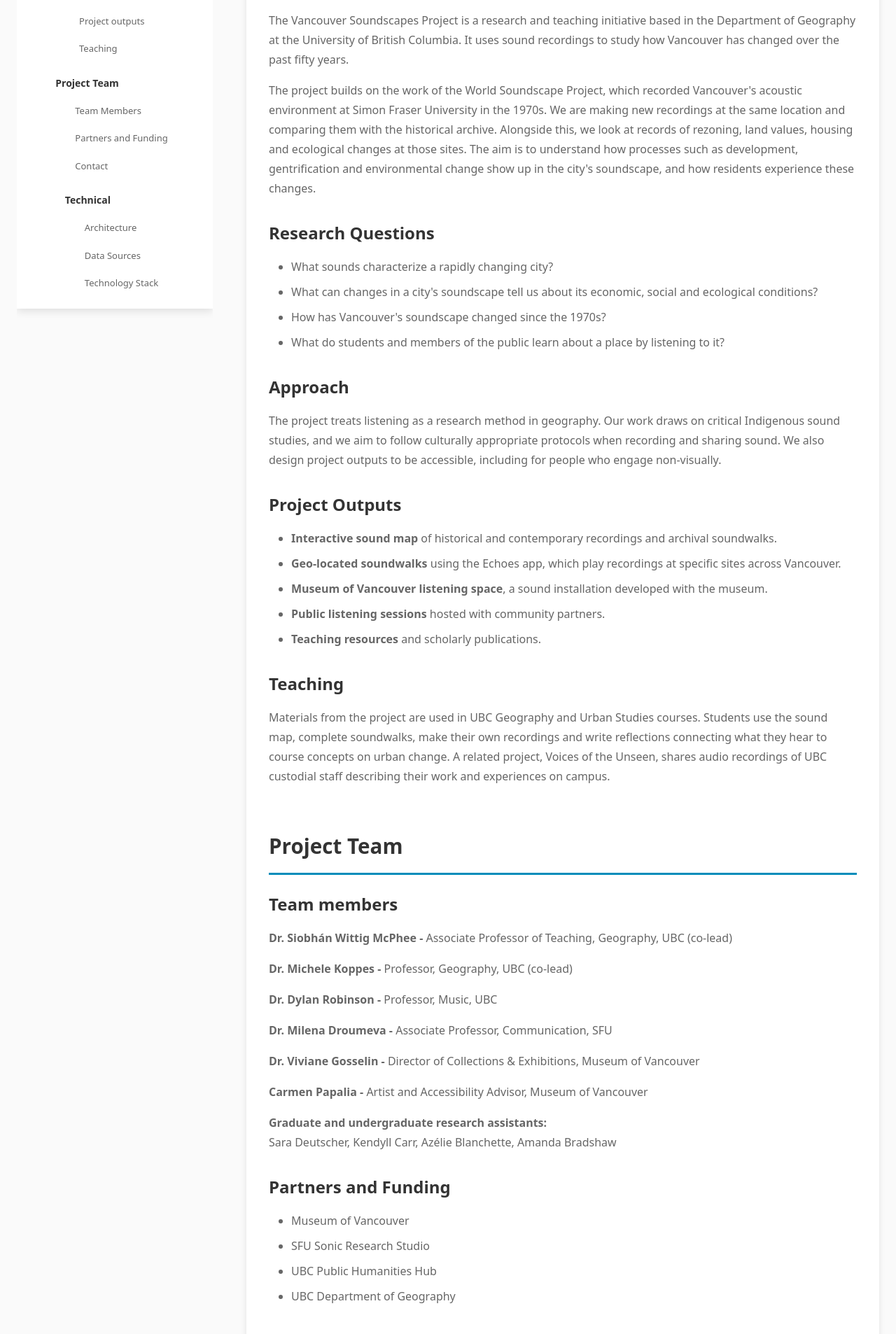
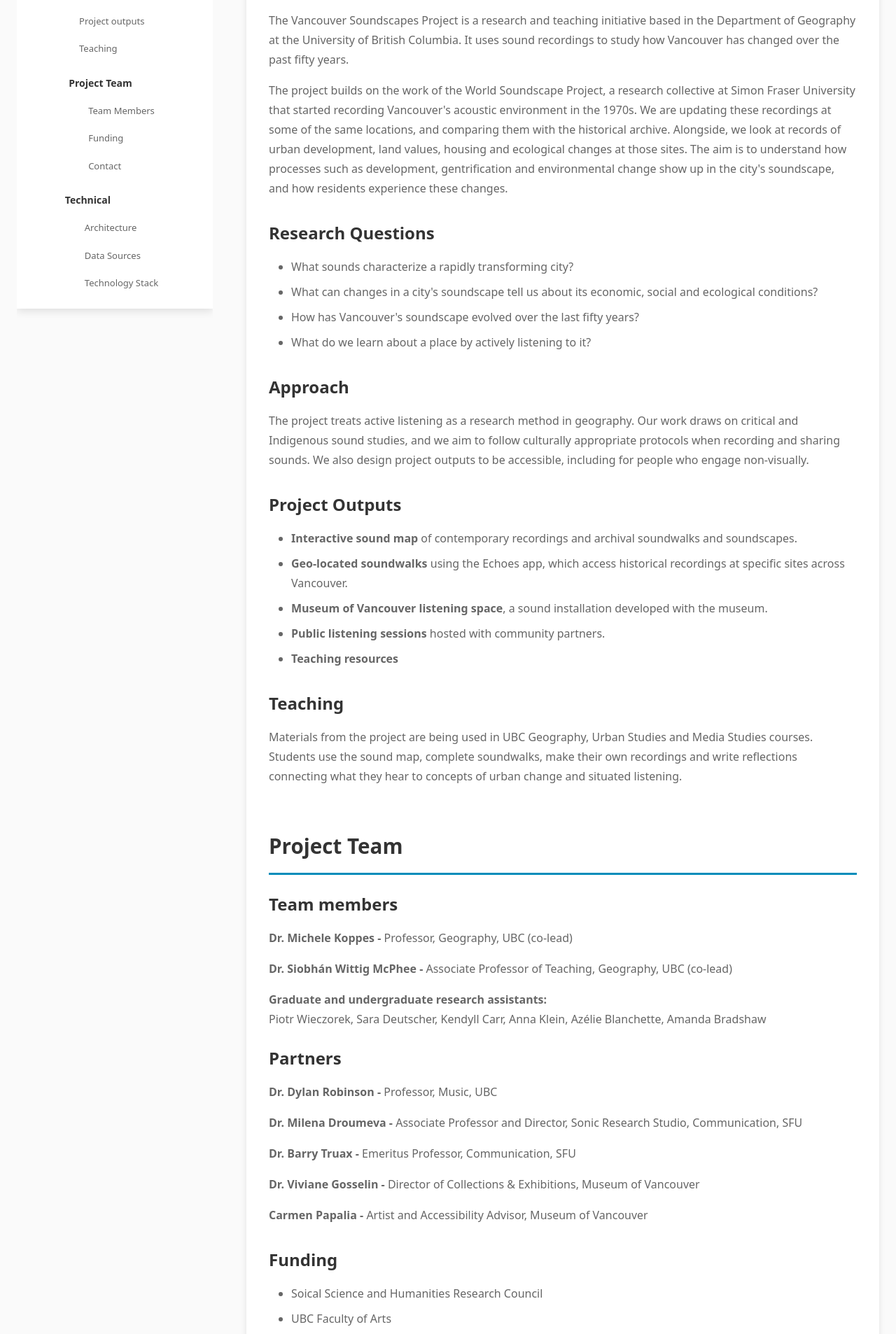
Before and after one commit to saradeutscher/vancouver-soundscapes, a React (Vite) app: page /about in a window 1280 px wide. Shown: the part 605-2511 px from the top of the page at 70% size. Built offline with nearby package versions, Linux system fonts and the light colour scheme; no server answers.

Commit message:
updates to About page

```diff
--- a/src/pages/About.tsx
+++ b/src/pages/About.tsx
@@ -20,7 +20,7 @@ const ABOUT_SECTIONS = [
     title: 'Project Team',
     subsections: [
       { id: 'team-members', title: 'Team Members' },
-      { id: 'funding', title: 'Partners and Funding' },
+      { id: 'funding', title: 'Funding' },
       { id: 'contact', title: 'Contact' },
     ],
   },
@@ -133,28 +133,26 @@ const MainContent: React.FC = () => {
             to study how Vancouver has changed over the past fifty years.
           </p>
           <p>
-            The project builds on the work of the World Soundscape Project, which recorded
-            Vancouver's acoustic environment at Simon Fraser University in the 1970s. We are making
-            new recordings at the same location and comparing them with the historical archive.
-            Alongside this, we look at records of rezoning, land values, housing and ecological
-            changes at those sites. The aim is to understand how processes such as development,
-            gentrification and environmental change show up in the city's soundscape, and how
-            residents experience these changes.
+            The project builds on the work of the World Soundscape Project, a research collective at
+            Simon Fraser University that started recording Vancouver's acoustic environment in the
+            1970s. We are updating these recordings at some of the same locations, and comparing
+            them with the historical archive. Alongside, we look at records of urban development,
+            land values, housing and ecological changes at those sites. The aim is to understand how
+            processes such as development, gentrification and environmental change show up in the
+            city's soundscape, and how residents experience these changes.
           </p>
         </div>
 
         <div id="questions" className="about-subsection">
           <h3>Research Questions</h3>
           <ul>
-            <li>What sounds characterize a rapidly changing city?</li>
+            <li>What sounds characterize a rapidly transforming city?</li>
             <li>
               What can changes in a city's soundscape tell us about its economic, social and
               ecological conditions?
             </li>
-            <li>How has Vancouver's soundscape changed since the 1970s?</li>
-            <li>
-              What do students and members of the public learn about a place by listening to it?
-            </li>
+            <li>How has Vancouver's soundscape evolved over the last fifty years?</li>
+            <li>What do we learn about a place by actively listening to it?</li>
           </ul>
           {/*
           <p>
@@ -183,10 +181,10 @@ const MainContent: React.FC = () => {
         <div id="approach" className="about-subsection">
           <h3>Approach</h3>
           <p>
-            The project treats listening as a research method in geography. Our work draws on
-            critical Indigenous sound studies, and we aim to follow culturally appropriate protocols
-            when recording and sharing sound. We also design project outputs to be accessible,
-            including for people who engage non-visually.
+            The project treats active listening as a research method in geography. Our work draws on
+            critical and Indigenous sound studies, and we aim to follow culturally appropriate
+            protocols when recording and sharing sounds. We also design project outputs to be
+            accessible, including for people who engage non-visually.
           </p>
         </div>
 
@@ -194,12 +192,12 @@ const MainContent: React.FC = () => {
           <h3>Project Outputs</h3>
           <ul>
             <li>
-              <strong>Interactive sound map</strong> of historical and contemporary recordings and
-              archival soundwalks.
+              <strong>Interactive sound map</strong> of contemporary recordings and archival
+              soundwalks and soundscapes.
             </li>
             <li>
-              <strong>Geo-located soundwalks</strong> using the Echoes app, which play recordings at
-              specific sites across Vancouver.
+              <strong>Geo-located soundwalks</strong> using the Echoes app, which access historical
+              recordings at specific sites across Vancouver.
             </li>
             <li>
               <strong>Museum of Vancouver listening space</strong>, a sound installation developed
@@ -209,7 +207,7 @@ const MainContent: React.FC = () => {
               <strong>Public listening sessions</strong> hosted with community partners.
             </li>
             <li>
-              <strong>Teaching resources</strong> and scholarly publications.
+              <strong>Teaching resources</strong>
             </li>
           </ul>
         </div>
@@ -217,11 +215,10 @@ const MainContent: React.FC = () => {
         <div id="teaching" className="about-subsection">
           <h3>Teaching</h3>
           <p>
-            Materials from the project are used in UBC Geography and Urban Studies courses. Students
-            use the sound map, complete soundwalks, make their own recordings and write reflections
-            connecting what they hear to course concepts on urban change. A related project, Voices
-            of the Unseen, shares audio recordings of UBC custodial staff describing their work and
-            experiences on campus.
+            Materials from the project are being used in UBC Geography, Urban Studies and Media
+            Studies courses. Students use the sound map, complete soundwalks, make their own
+            recordings and write reflections connecting what they hear to concepts of urban change
+            and situated listening.
           </p>
         </div>
       </section>
@@ -233,20 +230,30 @@ const MainContent: React.FC = () => {
         <div id="team-members" className="about-subsection">
           <h3>Team members</h3>
           <p>
+            <strong>Dr. Michele Koppes - </strong>
+            Professor, Geography, UBC (co-lead)
+          </p>
+          <p>
             <strong>Dr. Siobhán Wittig McPhee - </strong>
             Associate Professor of Teaching, Geography, UBC (co-lead)
           </p>
           <p>
-            <strong>Dr. Michele Koppes - </strong>
-            Professor, Geography, UBC (co-lead)
+            <strong>Graduate and undergraduate research assistants: </strong>
+            <br />
+            Piotr Wieczorek, Sara Deutscher, Kendyll Carr, Anna Klein, Azélie Blanchette, Amanda Bradshaw
           </p>
+          <h3>Partners</h3>
           <p>
             <strong>Dr. Dylan Robinson - </strong>
             Professor, Music, UBC
           </p>
           <p>
             <strong>Dr. Milena Droumeva - </strong>
-            Associate Professor, Communication, SFU
+            Associate Professor and Director, Sonic Research Studio, Communication, SFU
+          </p>
+          <p>
+            <strong>Dr. Barry Truax - </strong>
+            Emeritus Professor, Communication, SFU
           </p>
           <p>
             <strong>Dr. Viviane Gosselin - </strong>
@@ -256,18 +263,13 @@ const MainContent: React.FC = () => {
             <strong>Carmen Papalia - </strong>
             Artist and Accessibility Advisor, Museum of Vancouver
           </p>
-          <p>
-            <strong>Graduate and undergraduate research assistants: </strong>
-            <br />
-            Sara Deutscher, Kendyll Carr, Azélie Blanchette, Amanda Bradshaw
-          </p>
         </div>
 
         <div id="funding" className="about-subsection">
-          <h3>Partners and Funding</h3>
+          <h3>Funding</h3>
           <ul>
-            <li>Museum of Vancouver</li>
-            <li>SFU Sonic Research Studio</li>
+            <li>Soical Science and Humanities Research Council</li>
+            <li>UBC Faculty of Arts</li>
             <li>UBC Public Humanities Hub</li>
             <li>UBC Department of Geography</li>
           </ul>
```
